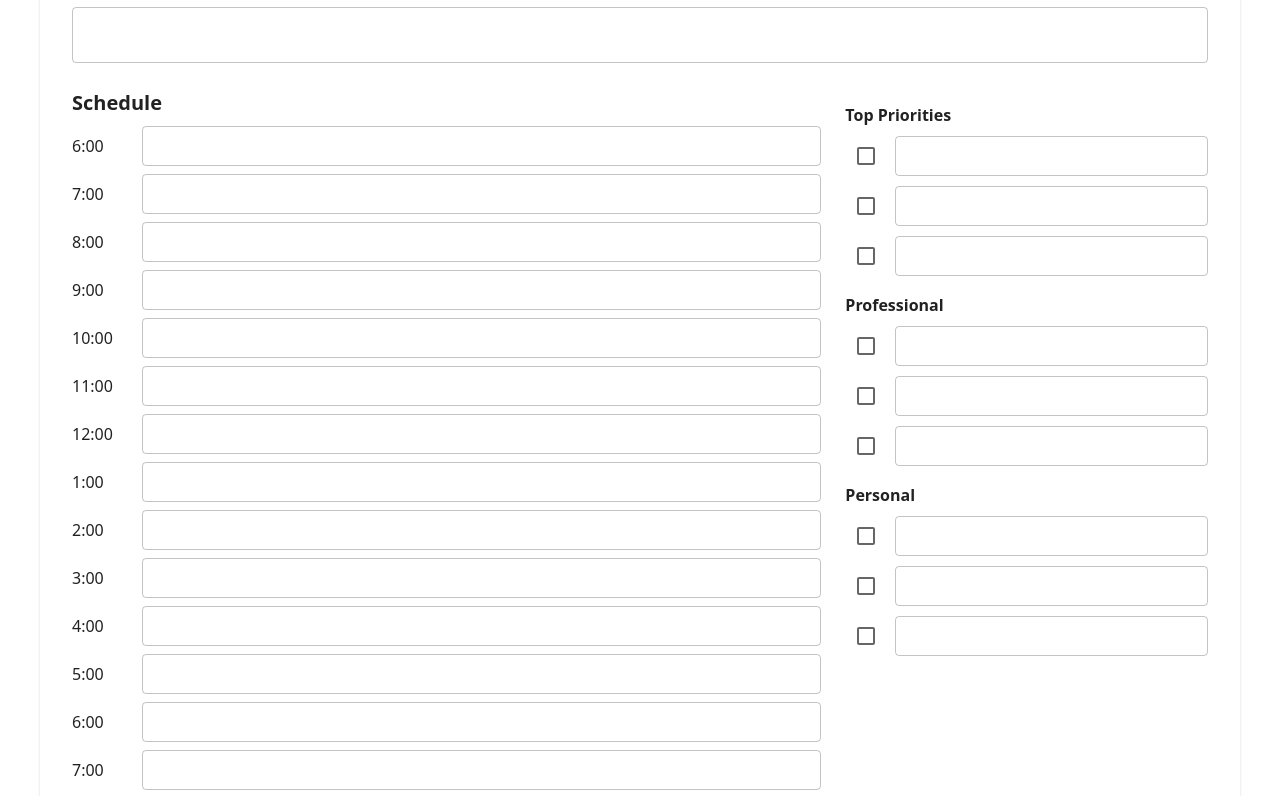
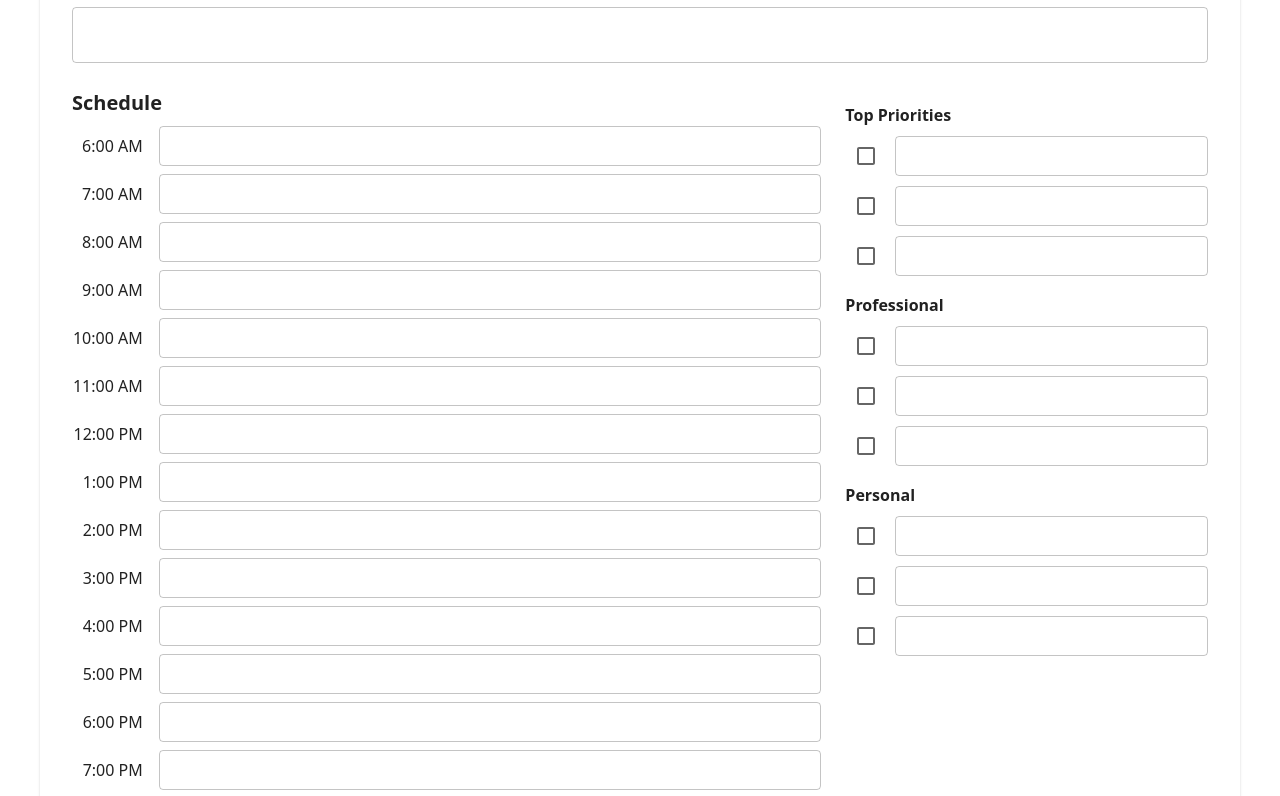
Before and after one commit to franznoel/pang-daily-planner, a Next.js app: page / in a window 1280 px wide. Shown: the part 960-1756 px from the top of the page. Built offline with nearby package versions, Linux system fonts and the light colour scheme; no server answers; what @mui/material-nextjs would draw is missing.

Commit message:
feat: Add AM/PM to Scheduler

```diff
--- a/src/components/ScheduleSection.tsx
+++ b/src/components/ScheduleSection.tsx
@@ -2,9 +2,9 @@ import React from 'react';
 import { Box, TextField, Typography, Stack } from '@mui/material';
 
 const hours = [
-  "6:00","7:00","8:00","9:00","10:00","11:00",
-  "12:00","1:00","2:00","3:00","4:00","5:00",
-  "6:00","7:00","8:00","9:00","10:00"
+  "6:00 AM","7:00 AM","8:00 AM","9:00 AM","10:00 AM","11:00 AM",
+  "12:00 PM","1:00 PM","2:00 PM","3:00 PM","4:00 PM","5:00 PM",
+  "6:00 PM","7:00 PM","8:00 PM","9:00 PM","10:00 PM"
 ];
 
 const ScheduleSection = () => (
@@ -15,7 +15,7 @@ const ScheduleSection = () => (
 
     {hours.map((h, index) => (
       <Stack direction="row" spacing={2} alignItems="center" key={`${h}-${index}`} sx={{ mb: 1 }}>
-        <Typography width={60}>{h}</Typography>
+        <Typography width={80} textAlign="right">{h}</Typography>
         <TextField fullWidth size="small" />
       </Stack>
     ))}
```
